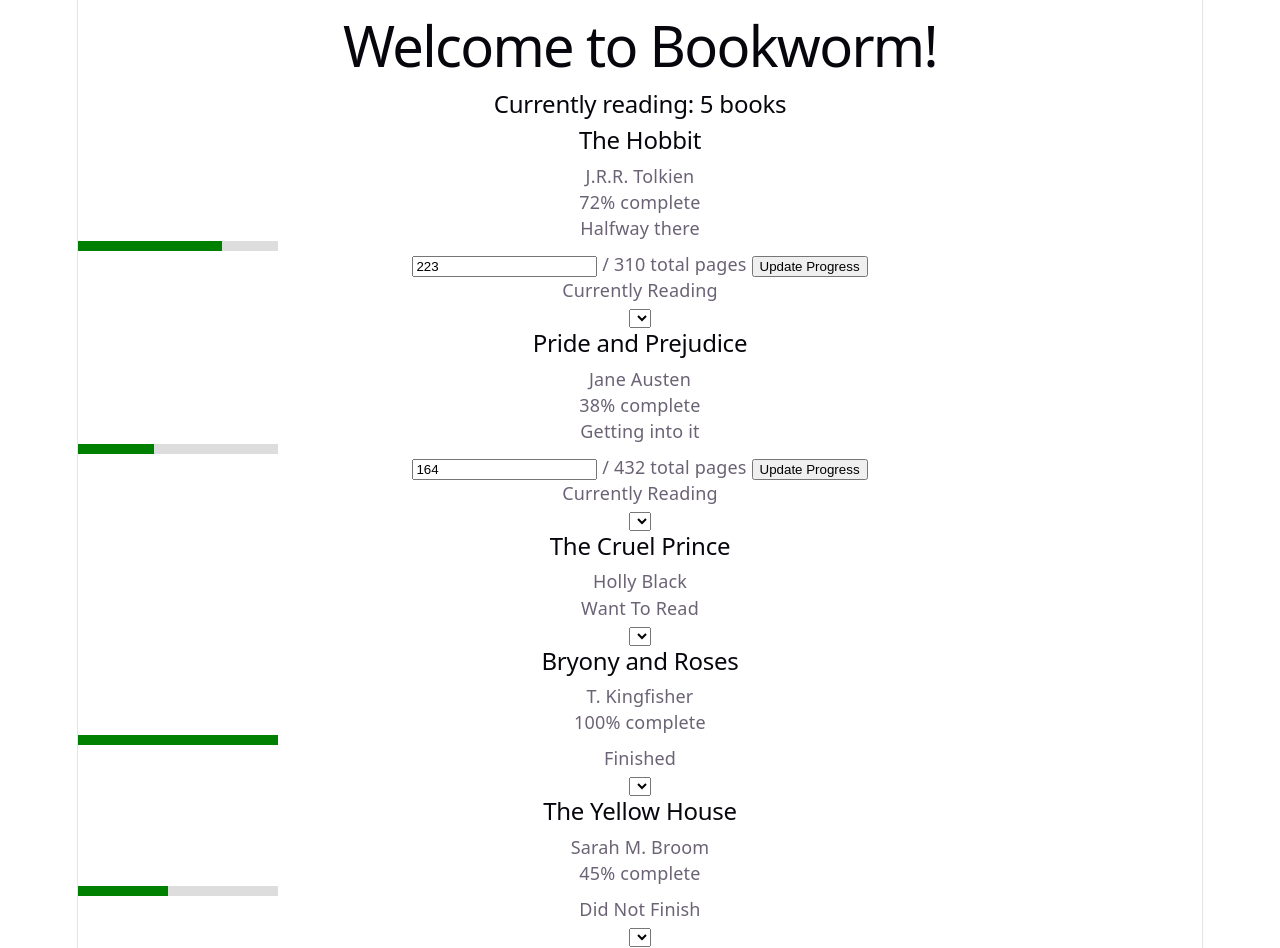
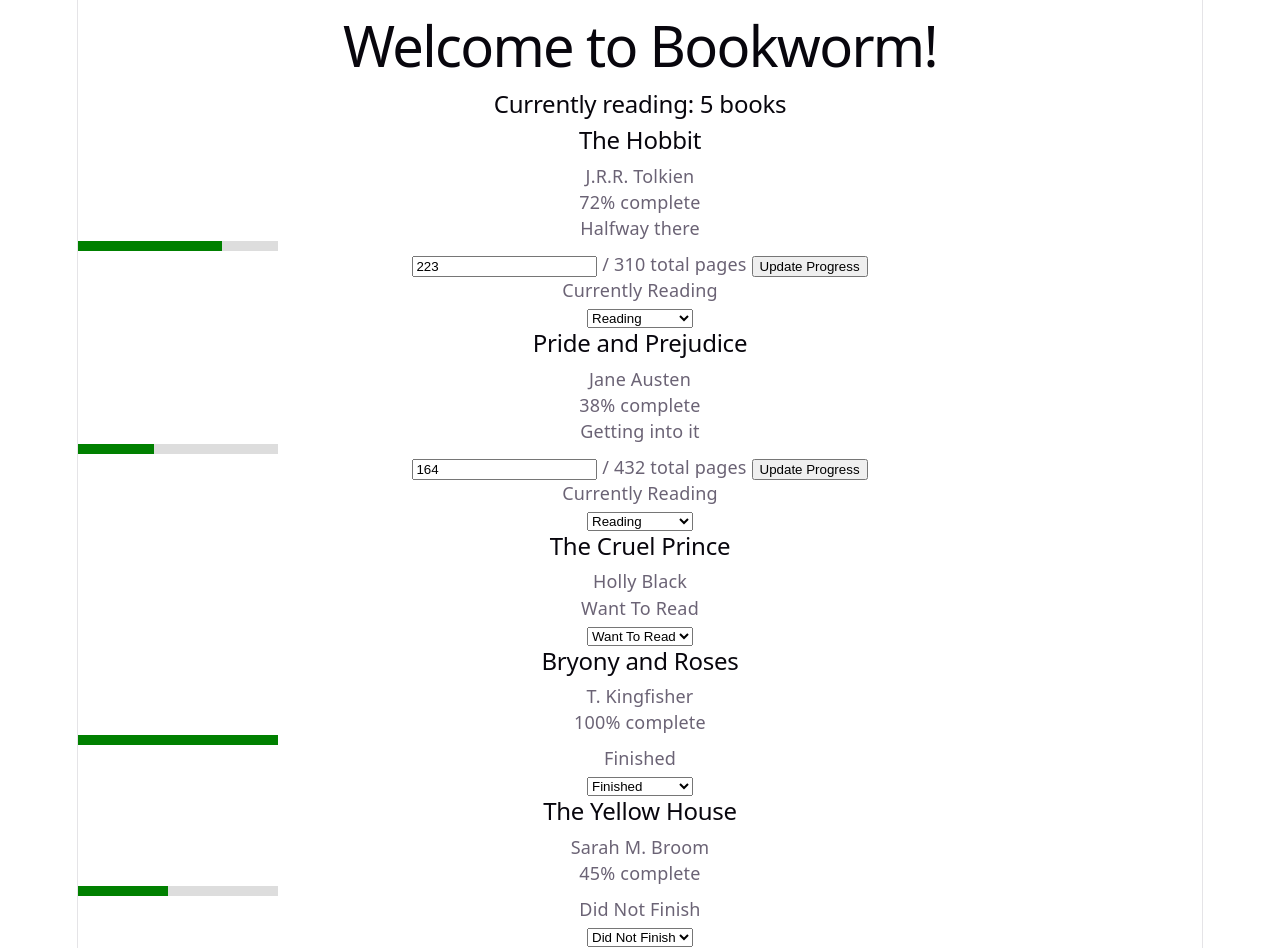
Before and after one commit to Maram-SH/bookworm, a React (Vite) app: page / in a window 1280 px wide. Built offline with nearby package versions, Linux system fonts and the light colour scheme.

Commit message:
Add text for option elements

```diff
--- a/src/App.jsx
+++ b/src/App.jsx
@@ -96,10 +96,10 @@ function BookCard(props) {
           props.onStatusChange(props.id, event.target.value)
         }}
       >
-        <option value="WANT_TO_READ"></option>
-        <option value="READING"></option>
-        <option value="FINISHED"></option>
-        <option value="DNF"></option>
+        <option value="WANT_TO_READ">Want To Read</option>
+        <option value="READING">Reading</option>
+        <option value="FINISHED">Finished</option>
+        <option value="DNF">Did Not Finish</option>
       </select>
     </div>
   )
```
